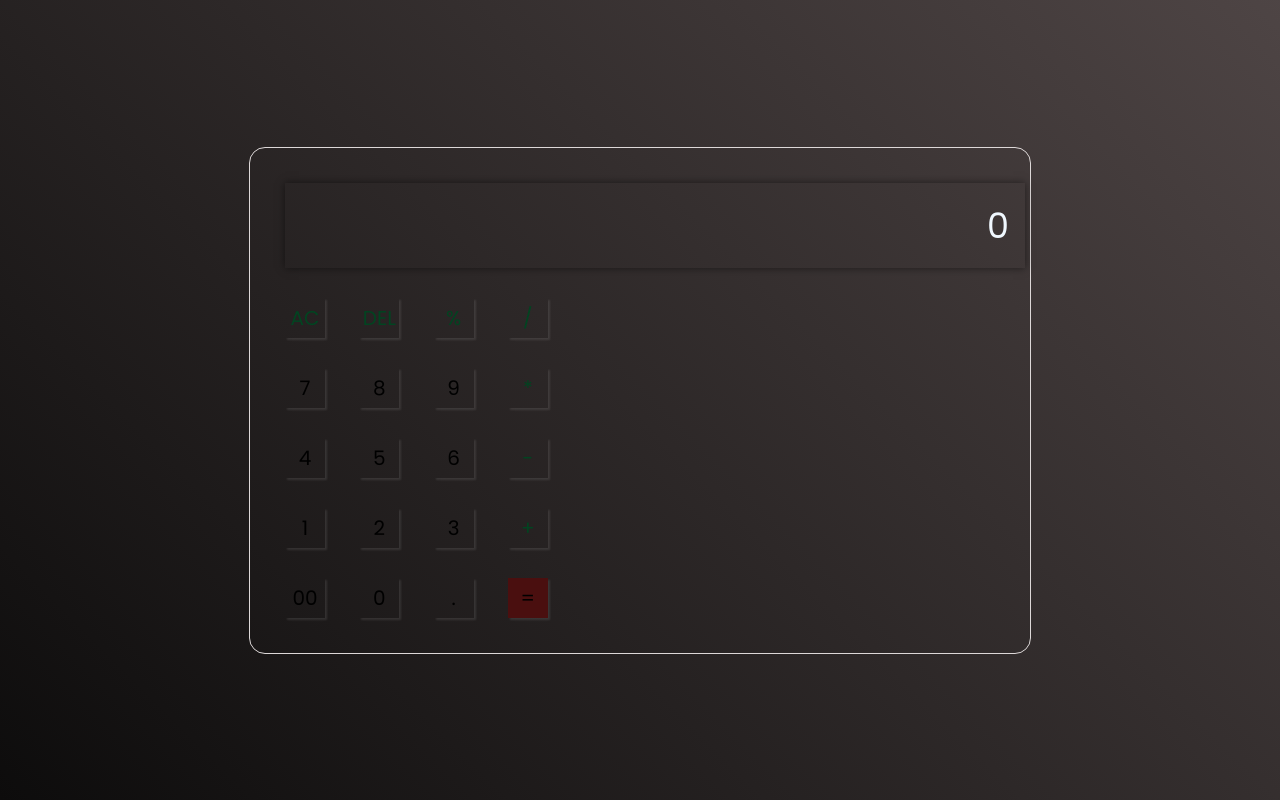
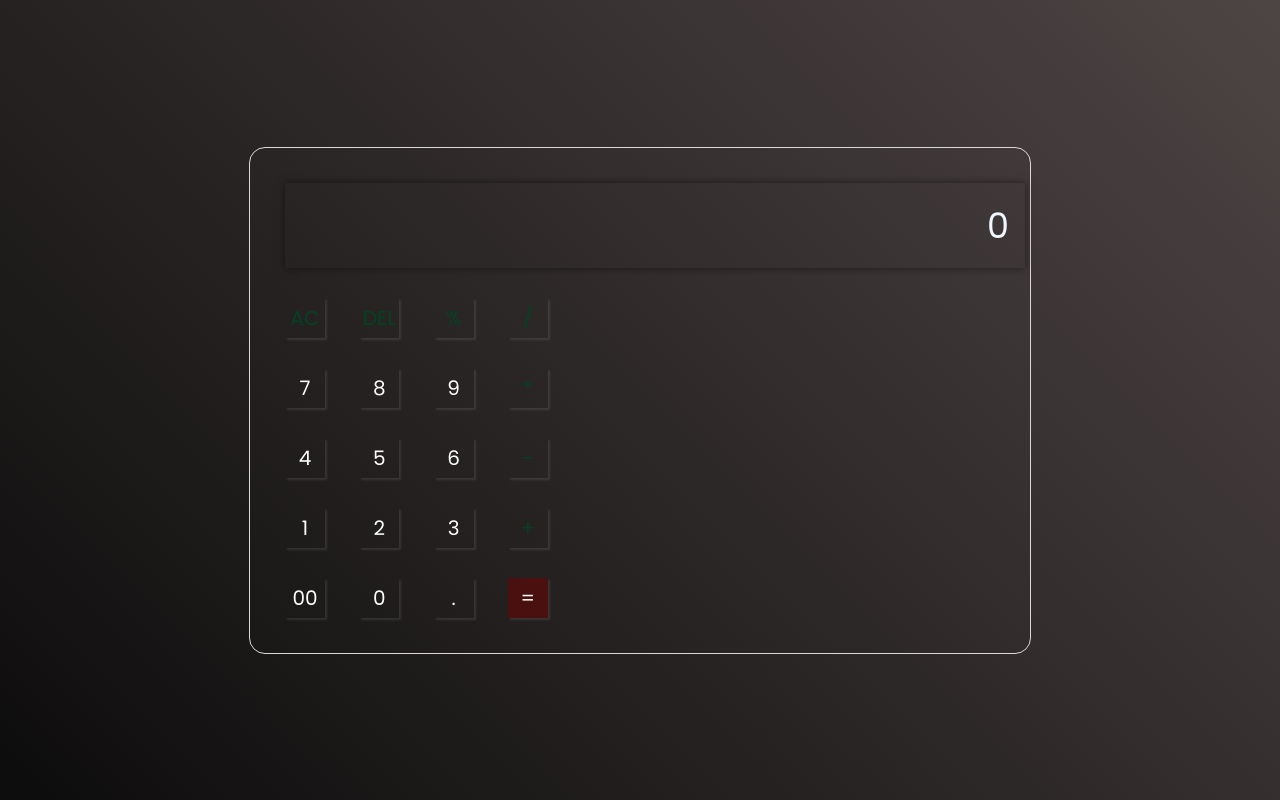
Before and after one commit to rupalimis-hra/calculator, a plain HTML site: page index.html in a window 1280 px wide. Drawn offline with Linux system fonts and the light colour scheme.

Commit message:
Update style.css

```diff
--- a/style.css
+++ b/style.css
@@ -48,7 +48,7 @@ button {
     height: 40px;
     margin: 15px;
     background: transparent;
-    color: #fffff;
+    color: #ffff;
     font-size: 20px;
     box-shadow: 2px 2px 2px rgba(300, 300, 300, 0.1);
     cursor: pointer;
```
